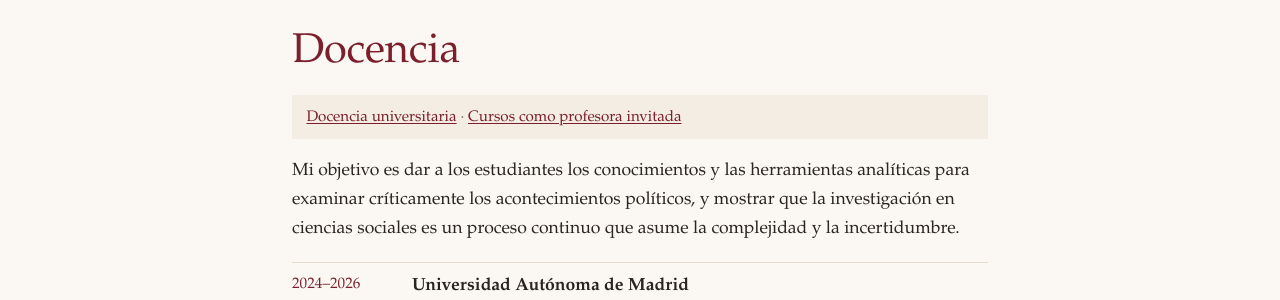
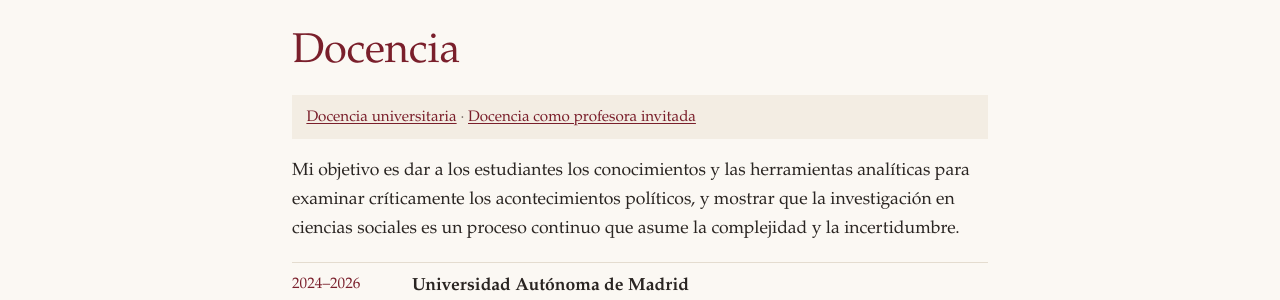
Before and after one commit to sandraleonalfonso/Sandra-Leon, a Jekyll site: the page built from es/docencia.md, in a window 1280 px wide and 1400 px high. Shown: the part 171-471 px from the top of the window. Built offline with Jekyll 4.4.1, drawn with Linux system fonts in a browser that asks for light colours; some of the changed text lies outside the part shown.

Commit message:
Rename invited courses to invited teaching
Co-Authored-By: Claude Opus 5.5 (1M context) <noreply@anthropic.com>
Claude-Session: https://claude.ai/code/session_01Csi1G9zYbePJE1osHYZ3KG

```diff
--- a/es/docencia.md
+++ b/es/docencia.md
@@ -6,7 +6,7 @@ permalink: /es/docencia/
 description: "Docencia de Sandra León en la Universidad Autónoma de Madrid, la Universidad Carlos III de Madrid y la Universidad de York: elecciones, comportamiento político, métodos de investigación y federalismo."
 ---
 <nav class="toc" aria-label="En esta página" markdown="1">
-[Docencia universitaria](#university-teaching) · [Cursos como profesora invitada](#invited-courses)
+[Docencia universitaria](#university-teaching) · [Docencia como profesora invitada](#invited-courses)
 </nav>
 
 Mi objetivo es dar a los estudiantes los conocimientos y las herramientas analíticas para examinar críticamente los acontecimientos políticos, y mostrar que la investigación en ciencias sociales es un proceso continuo que asume la complejidad y la incertidumbre.
@@ -26,7 +26,7 @@ Mi objetivo es dar a los estudiantes los conocimientos y las herramientas analí
   <dd><span class="tl-role">Universidad Complutense de Madrid</span><ul class="tags course-tags"><li>Sistemas Políticos Comparados</li></ul></dd>
 </dl>
 
-## Cursos como profesora invitada
+## Docencia como profesora invitada
 {: #invited-courses}
 
 <dl class="timeline">
```
Also changed, not shown: teaching.md (+2 -2 lines).
